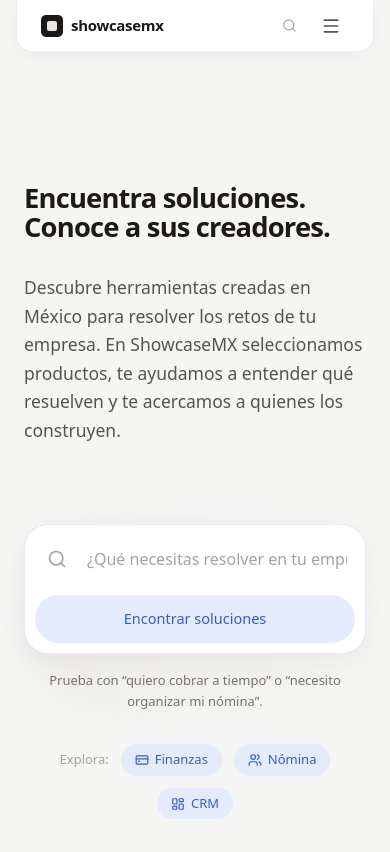
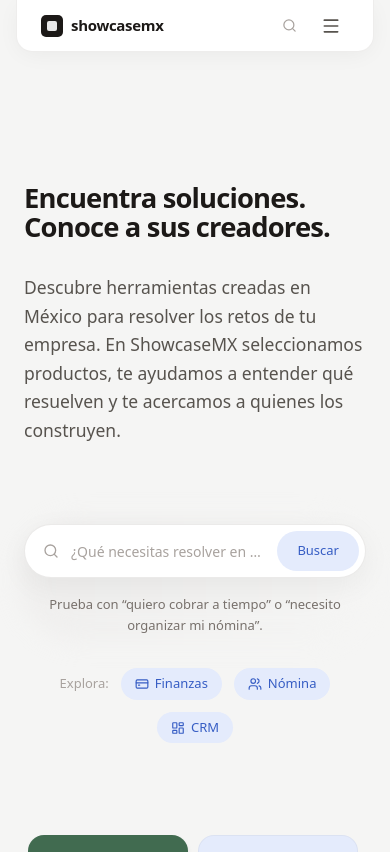
Before and after one commit to mxfounders/showcasemx, a Next.js app: page / in a window 390 px wide. Shown: the top 852 px of the page. Built offline with nearby package versions, Linux system fonts and the light colour scheme.

Commit message:
feat: footer full responsive y hero search pill responsivo

```diff
--- a/src/components/footer.tsx
+++ b/src/components/footer.tsx
@@ -165,8 +165,8 @@
       <div className="max-w-7xl mx-auto bg-white rounded-t-2xl border border-b-0 border-stone-200/70 shadow-[0_-4px_32px_-4px_rgba(0,0,0,0.06)]">
 
         {/* Top — Logo + tagline */}
-        <div className="px-12 pt-12 pb-8 border-b border-stone-100">
-          <div className="flex items-start justify-between">
+        <div className="px-6 md:px-12 pt-8 md:pt-12 pb-8 border-b border-stone-100">
+          <div className="flex flex-col md:flex-row items-start justify-between gap-6">
             <div>
               <div className="flex items-center gap-2 mb-3">
                 <div className="size-[22px] rounded-[5px] bg-stone-900 flex items-center justify-center">
@@ -180,7 +180,7 @@
             </div>
             <Link
               href="/newsletter"
-              style={actionButtonStyle} className="inline-flex items-center gap-2 action-button text-[13px] font-medium px-5 py-2.5 rounded-full transition-colors duration-200"
+              style={actionButtonStyle} className="inline-flex items-center justify-center gap-2 action-button text-[13px] font-medium px-5 py-2.5 rounded-full transition-colors duration-200 w-full md:w-auto"
             >
               <Mail className="size-3.5" />
               Suscribirse al newsletter →
@@ -189,7 +189,7 @@
         </div>
 
         {/* Mega grid de columnas */}
-        <div className="px-12 py-10">
+        <div className="px-6 md:px-12 py-8 md:py-10">
           {footerSections.map((section) => (
             <div key={section.heading} className="mb-10 last:mb-0">
               {/* Heading de sección */}
@@ -198,7 +198,7 @@
               </p>
 
               {/* Sub-columnas */}
-              <div className={`grid gap-8 ${section.cols.length === 3 ? "grid-cols-3" : section.cols.length === 1 ? "grid-cols-2 md:grid-cols-4" : "grid-cols-2"}`}>
+              <div className={`grid gap-8 grid-cols-1 sm:grid-cols-2 ${section.cols.length === 3 ? "md:grid-cols-3" : section.cols.length === 1 ? "md:grid-cols-4" : "md:grid-cols-2"}`}>
                 {section.cols.map((col, ci) => (
                   <div key={ci}>
                     {col.subheading && (
@@ -225,12 +225,12 @@
         </div>
 
         {/* Bottom bar */}
-        <div className="border-t border-stone-100 mx-12" />
-        <div className="px-12 py-6 flex items-center justify-between">
-          <p className="text-[12px] text-stone-400">
+        <div className="border-t border-stone-100 mx-6 md:mx-12" />
+        <div className="px-6 md:px-12 py-6 flex flex-col md:flex-row items-center md:items-start justify-between gap-4">
+          <p className="text-[12px] text-stone-400 text-center md:text-left">
             © {new Date().getFullYear()} ShowcaseMX · Hecho en México
           </p>
-          <div className="flex items-center gap-5">
+          <div className="flex items-center justify-center gap-5">
             <Link
               href="https://x.com/showcasemx"
               target="_blank"
--- a/src/components/hero.tsx
+++ b/src/components/hero.tsx
@@ -81,12 +81,13 @@
             <div className="pointer-events-none absolute -inset-1.5 bg-gradient-to-r from-stone-200 to-stone-100 rounded-full blur-md opacity-40 group-hover:opacity-70 transition duration-500"></div>
 
             {/* Pill Search Box */}
-            <form onSubmit={event => { event.preventDefault(); onSearch(String(new FormData(event.currentTarget).get("query") ?? "")); }} role="search" className="relative bg-white rounded-3xl sm:rounded-full shadow-[0_8px_30px_rgb(0,0,0,0.05)] border border-stone-200/80 p-2.5 flex flex-wrap sm:flex-nowrap items-center gap-3 transition-shadow duration-300 group-hover:shadow-[0_8px_30px_rgb(0,0,0,0.1)] group-hover:border-stone-300/80">
+            <form onSubmit={event => { event.preventDefault(); onSearch(String(new FormData(event.currentTarget).get("query") ?? "")); }} role="search" className="relative bg-white rounded-full shadow-[0_8px_30px_rgb(0,0,0,0.05)] border border-stone-200/80 p-1.5 md:p-2.5 flex items-center gap-2 transition-shadow duration-300 group-hover:shadow-[0_8px_30px_rgb(0,0,0,0.1)] group-hover:border-stone-300/80">
               <label htmlFor="solution-search" className="sr-only">¿Qué necesitas resolver en tu empresa?</label>
-              <div className="flex min-w-0 flex-1 items-center gap-3">
-                <div className="pl-3 sm:pl-5 shrink-0">
-                  <Search aria-hidden="true" className="size-[20px] text-stone-400" />
-                </div>
+
+              <div className="pl-3 md:pl-5 shrink-0">
+                <Search aria-hidden="true" className="size-4 md:size-[20px] text-stone-400" />
+              </div>
+
               <input
                 id="solution-search"
                 name="query"
@@ -94,11 +95,12 @@
                 type="text"
                 placeholder="¿Qué necesitas resolver en tu empresa?"
                 aria-describedby="solution-search-example"
-                className="min-w-0 flex-1 bg-transparent border-none rounded-lg outline-none focus-visible:underline decoration-stone-300 underline-offset-8 text-[16px] text-stone-900 placeholder:text-stone-400 font-medium px-2 py-3 w-full"
+                className="min-w-0 flex-1 bg-transparent border-none rounded-lg outline-none focus-visible:underline decoration-stone-300 underline-offset-8 text-[14px] md:text-[16px] text-stone-900 placeholder:text-stone-400 font-medium px-1 md:px-2 py-2 md:py-3 w-full text-ellipsis"
               />
-              </div>
-              <button type="submit" style={actionButtonStyle} className="action-button h-12 px-6 sm:px-8 rounded-full text-[14.5px] font-medium transition-colors flex items-center justify-center shrink-0 w-full sm:w-auto">
-                Encontrar soluciones
+
+              <button type="submit" style={actionButtonStyle} className="action-button h-10 md:h-12 px-5 md:px-8 rounded-full text-[13px] md:text-[14.5px] font-medium transition-colors flex items-center justify-center shrink-0">
+                <span className="hidden sm:inline">Encontrar soluciones</span>
+                <span className="sm:hidden">Buscar</span>
               </button>
             </form>
             <p id="solution-search-example" className="relative mt-4 px-2 text-center text-[13px] leading-relaxed text-stone-500">
```
